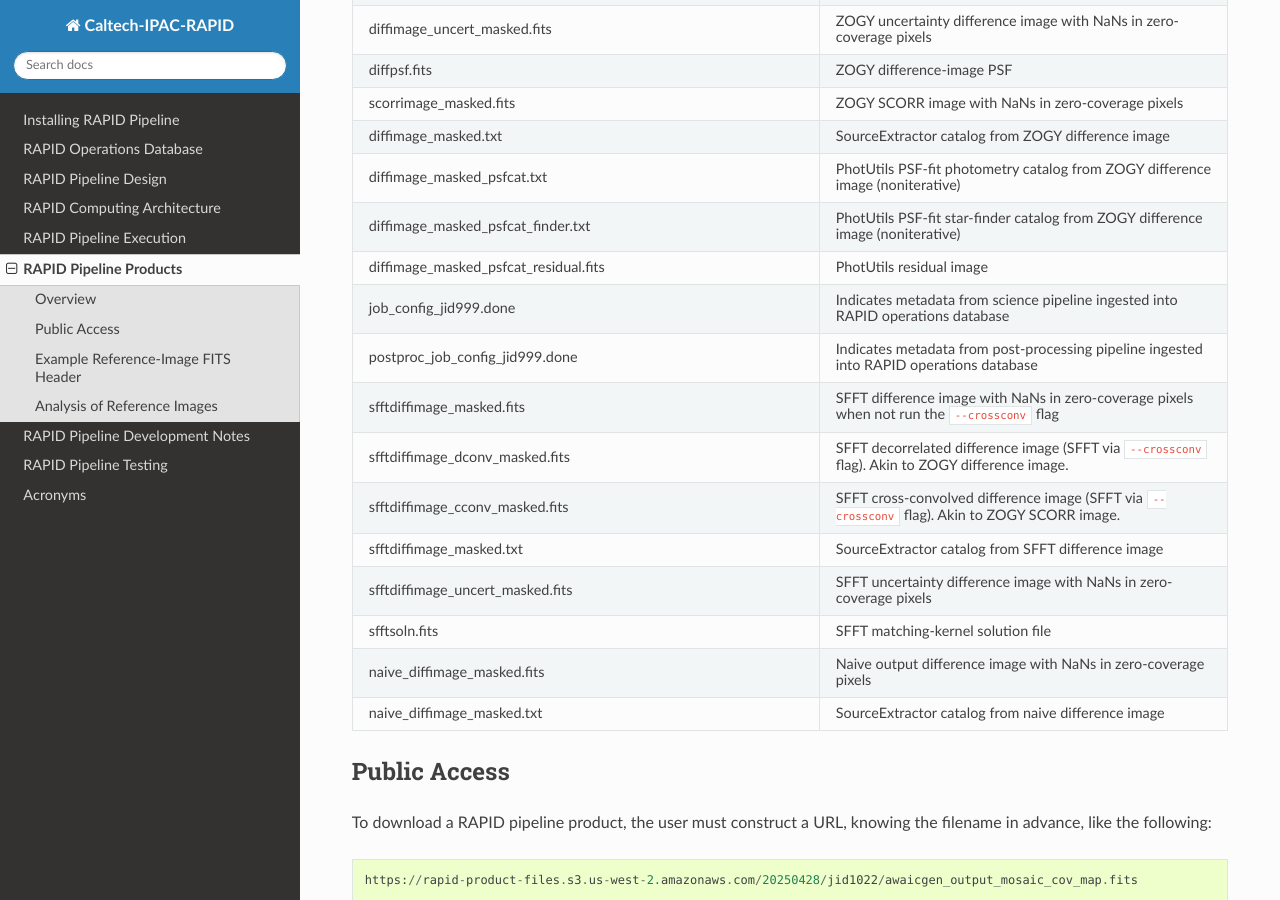
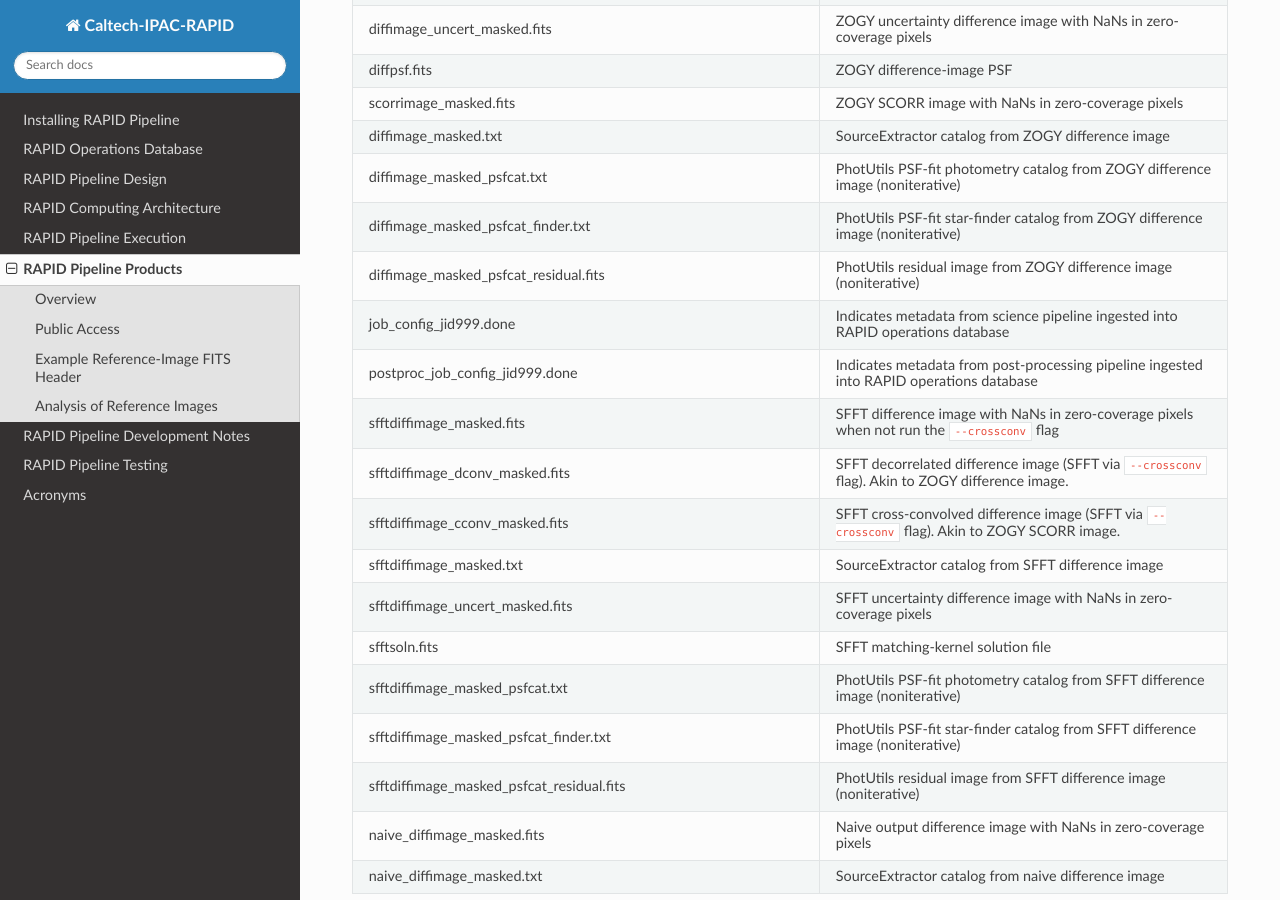
Before and after one commit to Caltech-IPAC/rapid, a Sphinx documentation site: the page built from docs/source/prod/products.rst, in a window 1280 px wide and 900 px high, scrolled down 1728 px. Built offline with Sphinx 7.4.7 and the Read the Docs theme 3.1.0, drawn with Linux system fonts in a browser that asks for light colours; formulas are drawn with MathJax 3.

Commit message:
Added photutils products for SFFT difference image.

```diff
--- a/docs/source/prod/products.rst
+++ b/docs/source/prod/products.rst
@@ -62,7 +62,7 @@ scorrimage_masked.fits                                          ZOGY SCORR image
 diffimage_masked.txt                                            SourceExtractor catalog from ZOGY difference image
 diffimage_masked_psfcat.txt                                     PhotUtils PSF-fit photometry catalog from ZOGY difference image (noniterative)
 diffimage_masked_psfcat_finder.txt                              PhotUtils PSF-fit star-finder catalog from ZOGY difference image (noniterative)
-diffimage_masked_psfcat_residual.fits                           PhotUtils residual image
+diffimage_masked_psfcat_residual.fits                           PhotUtils residual image from ZOGY difference image (noniterative)
 job_config_jid999.done                                          Indicates metadata from science pipeline ingested into RAPID operations database
 postproc_job_config_jid999.done                                 Indicates metadata from post-processing pipeline ingested into RAPID operations database
 sfftdiffimage_masked.fits                                       SFFT difference image with NaNs in zero-coverage pixels when not run the ``--crossconv`` flag
@@ -71,6 +71,9 @@ sfftdiffimage_cconv_masked.fits                                 SFFT cross-convo
 sfftdiffimage_masked.txt                                        SourceExtractor catalog from SFFT difference image
 sfftdiffimage_uncert_masked.fits                                SFFT uncertainty difference image with NaNs in zero-coverage pixels
 sfftsoln.fits                                                   SFFT matching-kernel solution file
+sfftdiffimage_masked_psfcat.txt                                 PhotUtils PSF-fit photometry catalog from SFFT difference image (noniterative)
+sfftdiffimage_masked_psfcat_finder.txt                          PhotUtils PSF-fit star-finder catalog from SFFT difference image (noniterative)
+sfftdiffimage_masked_psfcat_residual.fits                       PhotUtils residual image from SFFT difference image (noniterative)
 naive_diffimage_masked.fits                                     Naive output difference image with NaNs in zero-coverage pixels
 naive_diffimage_masked.txt                                      SourceExtractor catalog from naive difference image
 ==============================================================  ====================================================================================================
```
